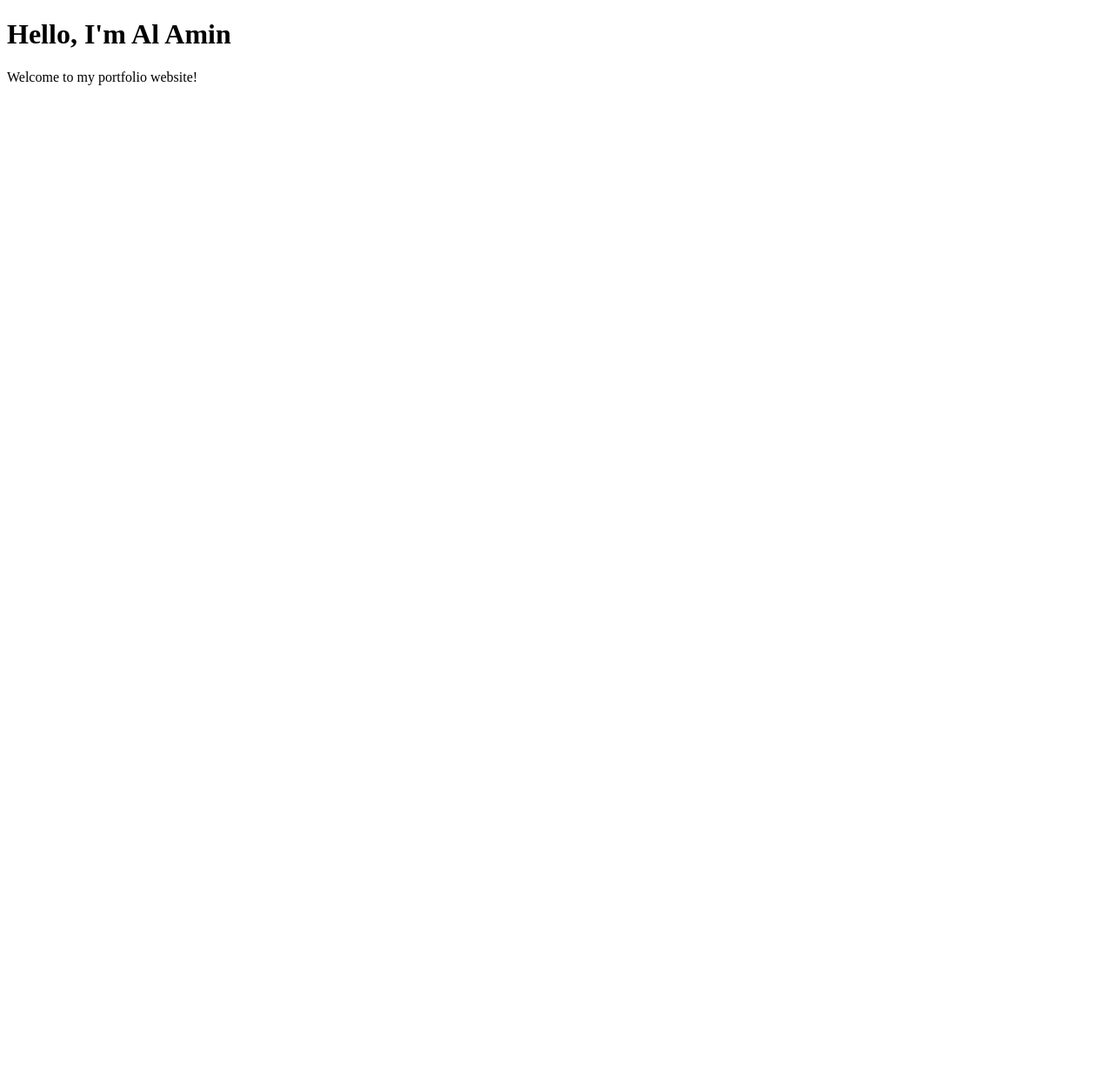
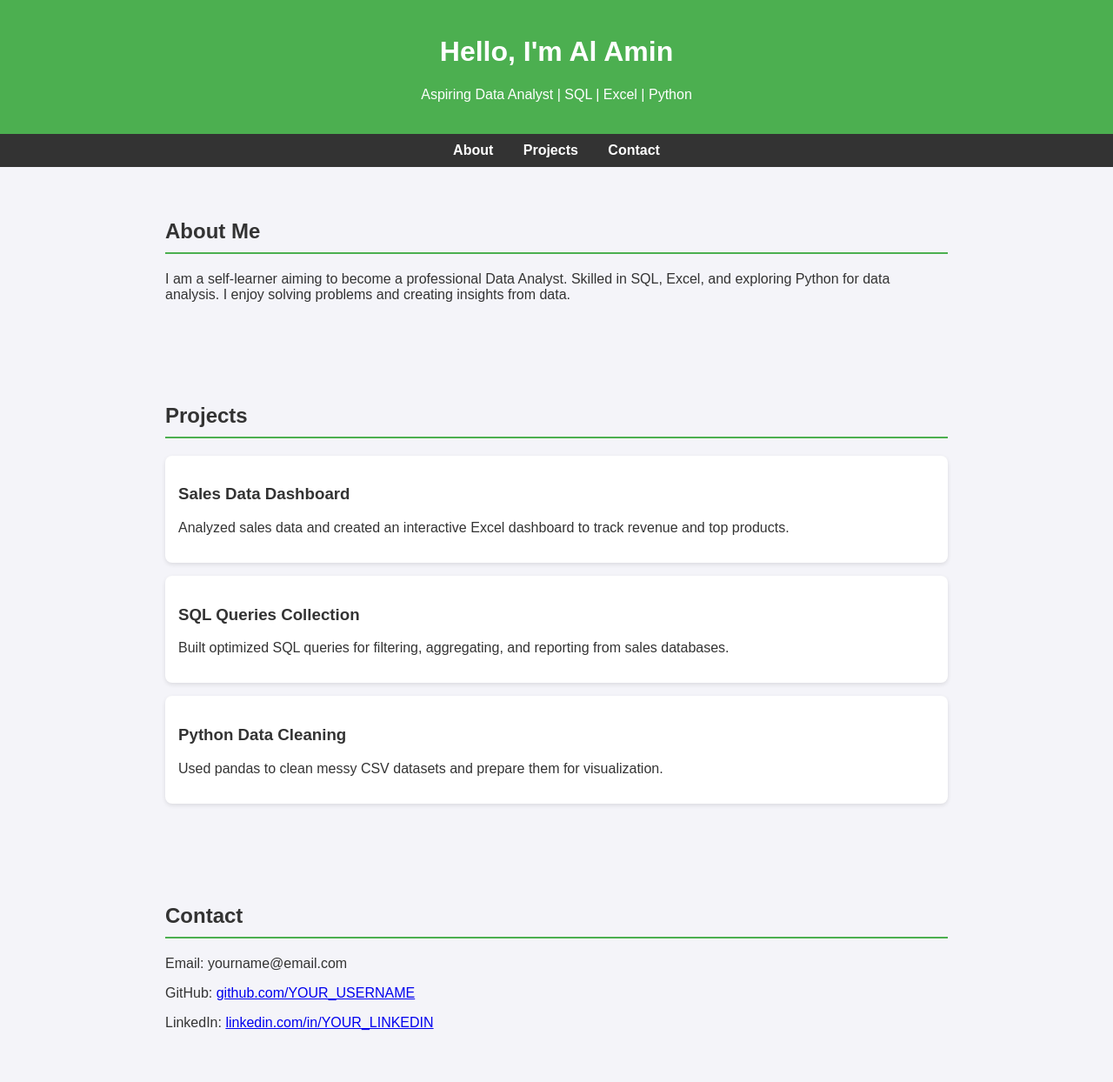
Before and after one commit to AL-AMIN064/alamin.github.io, a plain HTML site: page index.html in a window 1280 px wide. Shown: the top 1244 px of the page at 87% size. Before the commit the page ends 800 px from the top, so only its background shows below. Drawn offline with Linux system fonts and the light colour scheme.

Commit message:
Update index.html

```diff
--- a/index.html
+++ b/index.html
@@ -1,11 +1,109 @@
 <!DOCTYPE html>
-<html>
+<html lang="en">
 <head>
     <meta charset="UTF-8">
-    <title>My Portfolio</title>
+    <title>Al Amin | Portfolio</title>
+    <style>
+        body {
+            font-family: Arial, sans-serif;
+            margin: 0;
+            padding: 0;
+            background-color: #f4f4f9;
+            color: #333;
+        }
+        header {
+            background: #4CAF50;
+            color: white;
+            padding: 20px 0;
+            text-align: center;
+        }
+        nav {
+            background: #333;
+            padding: 10px;
+            text-align: center;
+        }
+        nav a {
+            color: white;
+            text-decoration: none;
+            margin: 0 15px;
+            font-weight: bold;
+        }
+        nav a:hover {
+            color: #4CAF50;
+        }
+        section {
+            padding: 40px;
+            max-width: 900px;
+            margin: auto;
+        }
+        h2 {
+            border-bottom: 2px solid #4CAF50;
+            padding-bottom: 10px;
+        }
+        .project {
+            background: white;
+            padding: 15px;
+            margin: 15px 0;
+            border-radius: 8px;
+            box-shadow: 0 2px 5px rgba(0,0,0,0.1);
+        }
+        footer {
+            background: #333;
+            color: white;
+            text-align: center;
+            padding: 15px;
+            margin-top: 20px;
+        }
+    </style>
 </head>
 <body>
-    <h1>Hello, I'm Al Amin</h1>
-    <p>Welcome to my portfolio website!</p>
+
+    <header>
+        <h1>Hello, I'm Al Amin</h1>
+        <p>Aspiring Data Analyst | SQL | Excel | Python</p>
+    </header>
+
+    <nav>
+        <a href="#about">About</a>
+        <a href="#projects">Projects</a>
+        <a href="#contact">Contact</a>
+    </nav>
+
+    <section id="about">
+        <h2>About Me</h2>
+        <p>
+            I am a self-learner aiming to become a professional Data Analyst.
+            Skilled in SQL, Excel, and exploring Python for data analysis.
+            I enjoy solving problems and creating insights from data.
+        </p>
+    </section>
+
+    <section id="projects">
+        <h2>Projects</h2>
+        <div class="project">
+            <h3>Sales Data Dashboard</h3>
+            <p>Analyzed sales data and created an interactive Excel dashboard to track revenue and top products.</p>
+        </div>
+        <div class="project">
+            <h3>SQL Queries Collection</h3>
+            <p>Built optimized SQL queries for filtering, aggregating, and reporting from sales databases.</p>
+        </div>
+        <div class="project">
+            <h3>Python Data Cleaning</h3>
+            <p>Used pandas to clean messy CSV datasets and prepare them for visualization.</p>
+        </div>
+    </section>
+
+    <section id="contact">
+        <h2>Contact</h2>
+        <p>Email: yourname@email.com</p>
+        <p>GitHub: <a href="https://github.com/YOUR_USERNAME" target="_blank">github.com/YOUR_USERNAME</a></p>
+        <p>LinkedIn: <a href="https://linkedin.com/in/YOUR_LINKEDIN" target="_blank">linkedin.com/in/YOUR_LINKEDIN</a></p>
+    </section>
+
+    <footer>
+        <p>&copy; 2025 Al Amin | Portfolio</p>
+    </footer>
+
 </body>
 </html>
```
